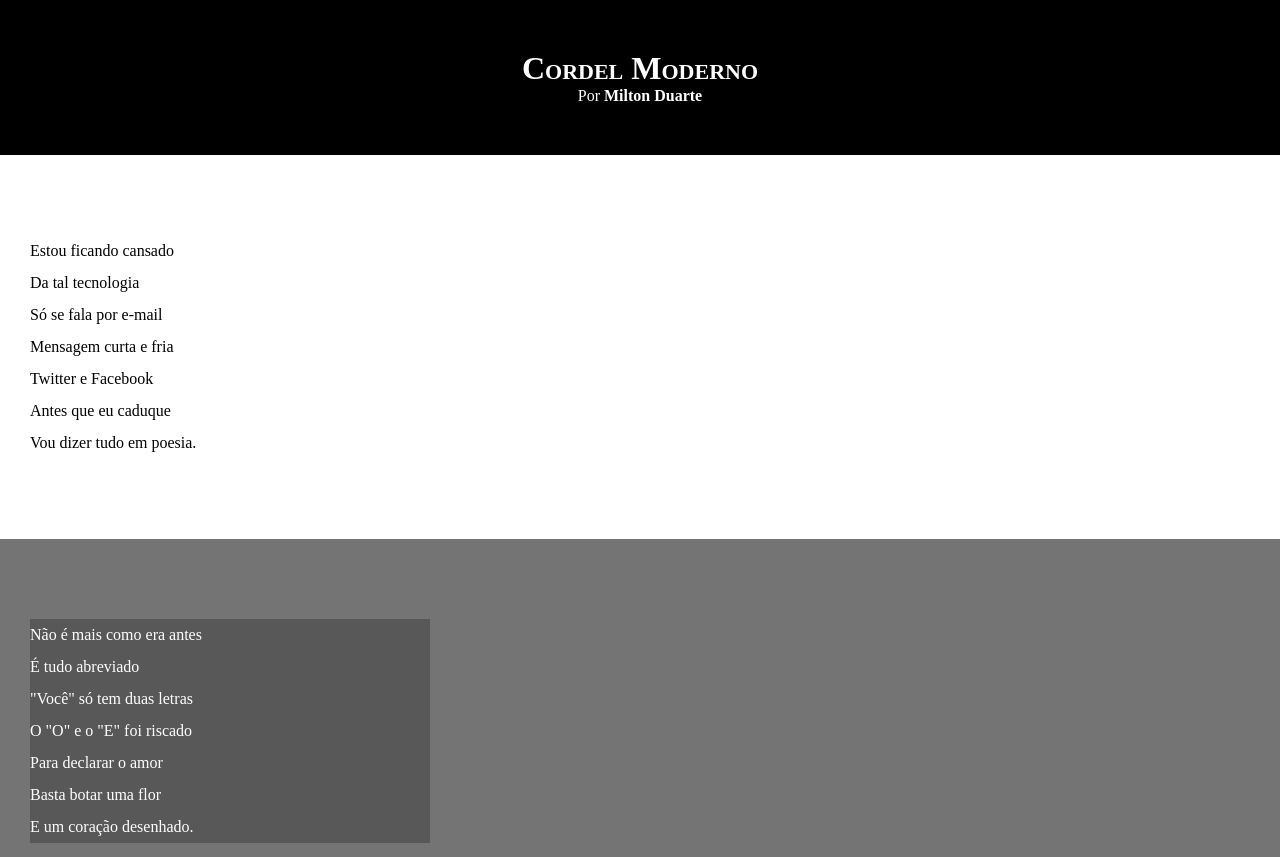
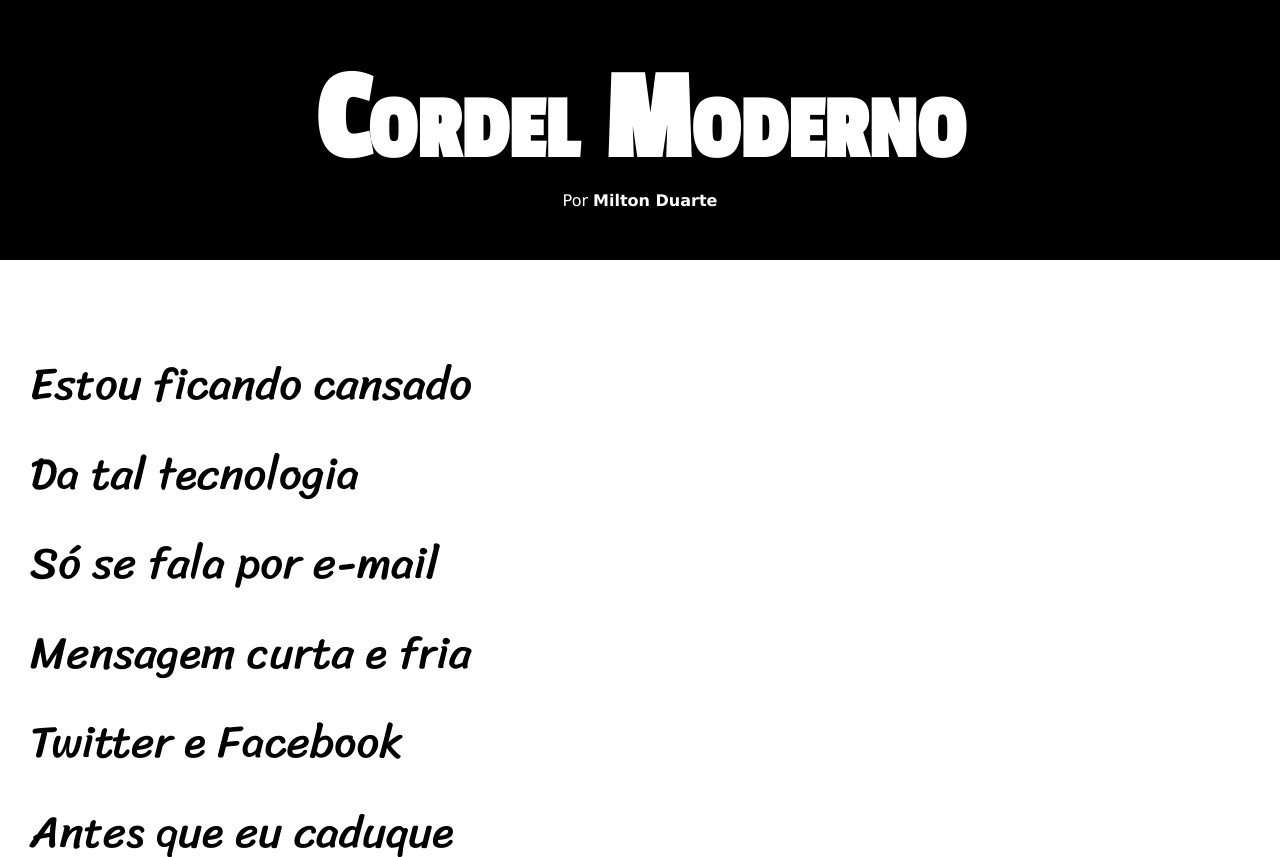
Before and after one commit to Allison-pizzo/modulo3, a plain HTML site: page desafio12/index.html in a window 1280 px wide. Shown: the top 857 px of the page. Drawn offline with Linux system fonts and the light colour scheme.

Commit message:
atualizei as fontes

```diff
--- a/desafio12/estilo/style.css
+++ b/desafio12/estilo/style.css
@@ -1,13 +1,23 @@
 @charset "UTF-8" ;
+
+@import url('https://fonts.googleapis.com/css2?family=Sriracha&display=swap');
+@import url('https://fonts.googleapis.com/css2?family=Passion+One&family=Sriracha&display=swap');
+:root{
+    --fonte1: verdena, Geneva, Tahoma, sans-serif;
+    --fonte3:"Sriracha", cursiva;
+    --fonte2: "Passion One", sans-serif;
+}
 
 *{
     padding: 0%;
     margin: 0%;
+
 }
 
 html, body{
     min-height: 100vh;
     background-color: darkgray;
+    font-family: var(--fonte1);
 }
 
 
@@ -20,6 +30,8 @@ header{
 header > h1{
     padding-top: 50px;
     font-variant: small-caps;
+    font-family: var(--fonte2);
+    font-size: 10vw;
 }
 
 header > p {
@@ -40,6 +52,8 @@ section{
     padding: 10vh 0vh;
     line-height: 2em;
     padding-left: 30px;
+    font-family: var(--fonte3);
+    font-size: 3.5vw;
 }
 
 
@@ -55,7 +69,8 @@ section.imagem{
 
 section.imagem > p{
     background-color: rgba(0, 0, 0, 0.24);
-    width: 400px;
+    display: inline-block;
+    padding: 5px;
 }
 
 
```
